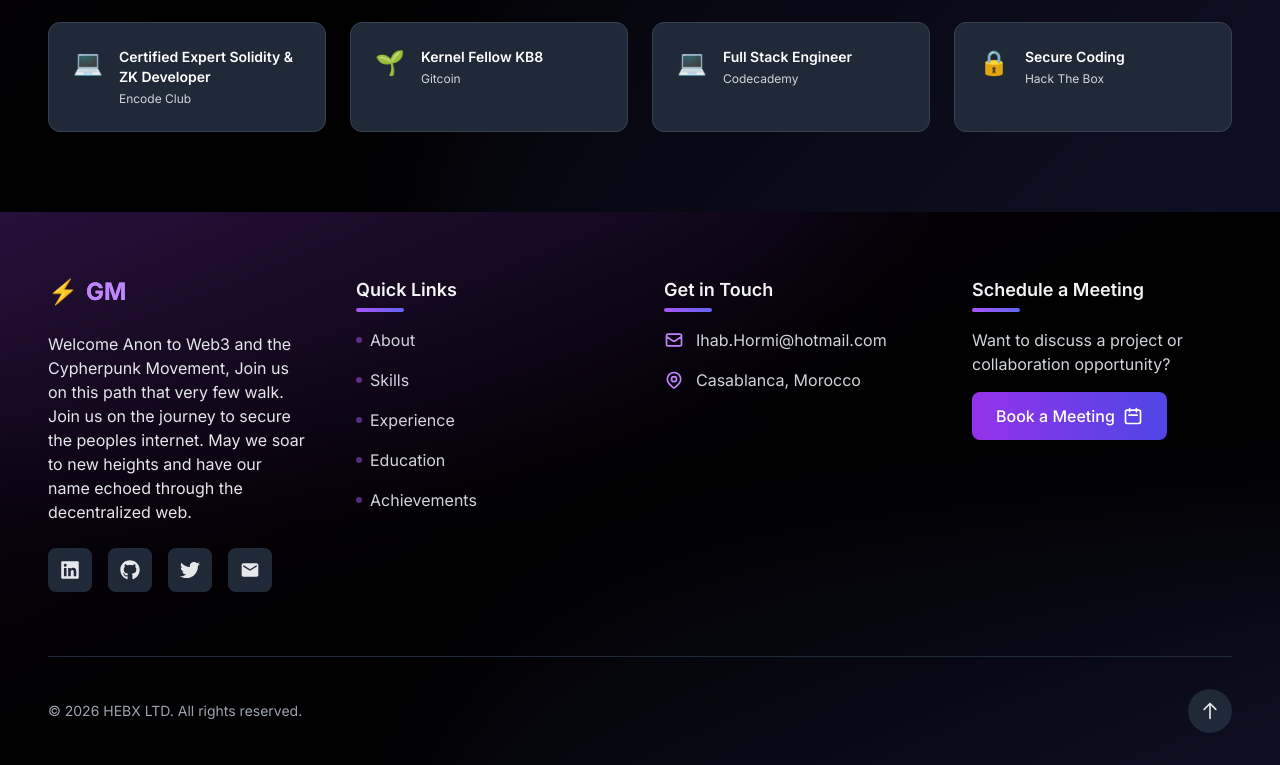
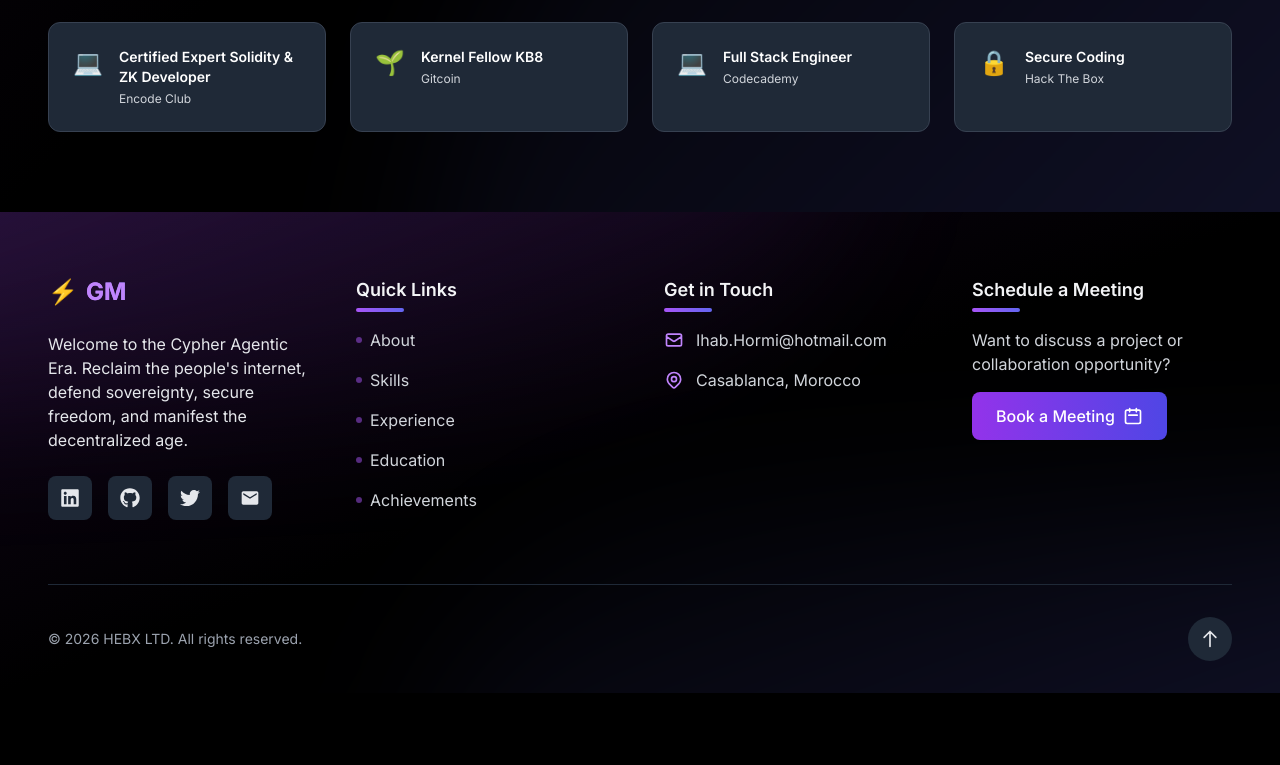
Before and after one commit to Hebx/DevFolio, a Next.js app: page / in a window 1280 px wide. Shown: the part 7747-8512 px from the top of the page. After the commit the page ends 8440 px from the top, so only its background shows below. Built offline with nearby package versions, Linux system fonts and the light colour scheme.

Commit message:
Footer: new manifesto — Cypher Agentic Era

```diff
--- a/app/components/Footer.tsx
+++ b/app/components/Footer.tsx
@@ -61,7 +61,7 @@ export default function Footer() {
               </div>
             </Link>
             <p className="text-gray-700 dark:text-gray-200 max-w-sm">
-             Welcome Anon to Web3 and the Cypherpunk Movement, Join us on this path that very few walk. Join us on the journey to secure the peoples internet. May we soar to new heights and have our name echoed through the decentralized web.
+             Welcome to the Cypher Agentic Era. Reclaim the people&apos;s internet, defend sovereignty, secure freedom, and manifest the decentralized age.
             </p>
             <div className="flex gap-4">
               {socialLinks.map((social, index) => (
```
